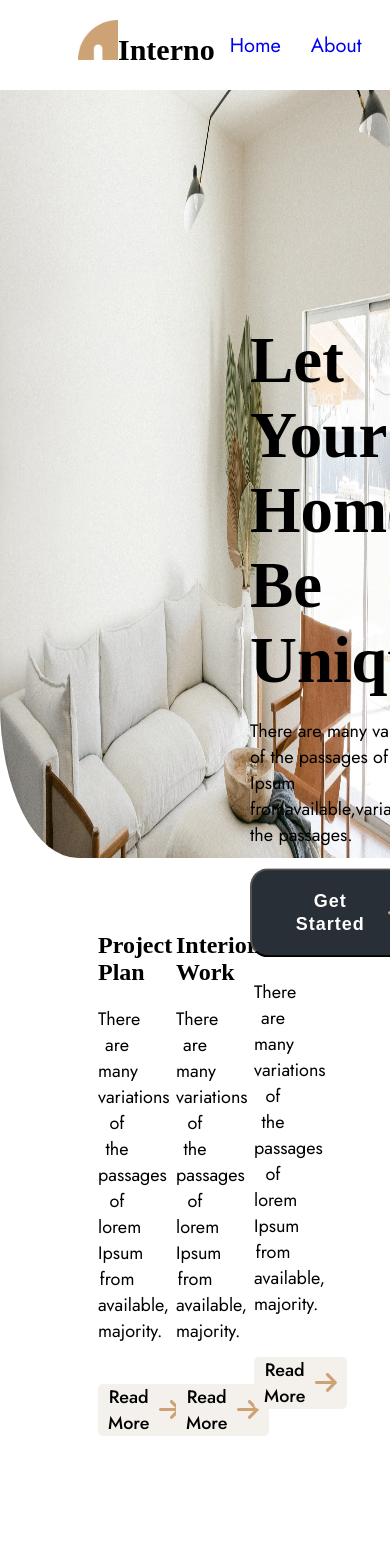
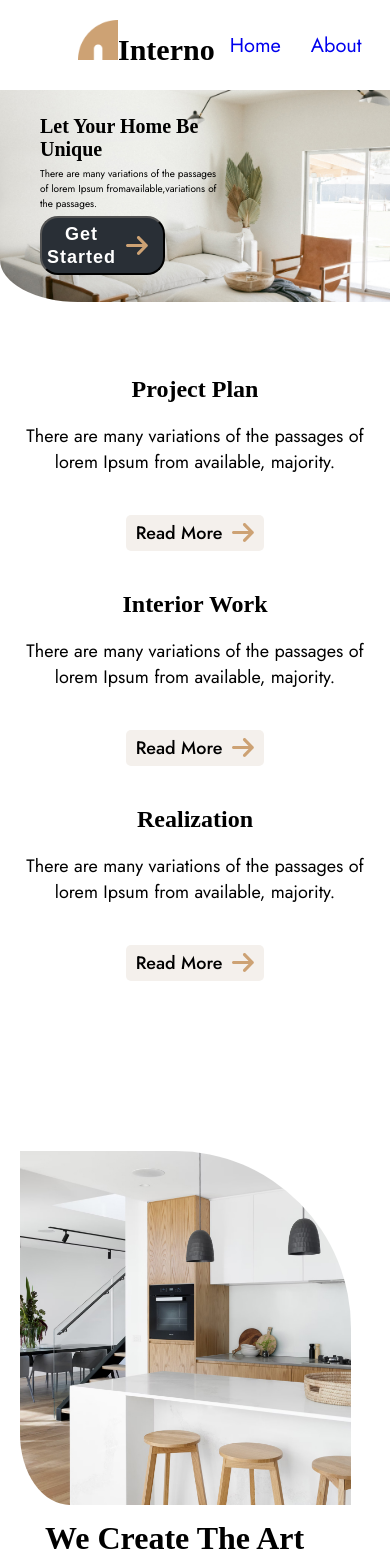
Before and after one commit to tinluong1612/Tin_Interior, a React (Vite) app: page / in a window 390 px wide. Shown: the top 1562 px of the page. Built offline with nearby package versions, Linux system fonts and the light colour scheme.

Commit message:
responsive homePage

```diff
--- a/src/pages/homePage/home.css
+++ b/src/pages/homePage/home.css
@@ -435,3 +435,137 @@
     color: #000;
     font-size: 25px;
 }
+
+/* RESPONSIVE */
+
+/* MOBILE: WIDTH < 740px */
+@media only screen and (max-width: 46.1875em) {
+    /* Banner */
+    .image-banner {
+        height: 100%;
+    }
+
+    .intro {
+        padding: 115px 20px;
+        margin: 0 20px;
+        transform: none;
+    }
+
+    .intro .title-banner{
+        font-size: 20px;
+        width: 150%;
+    }
+
+    .intro .sub-content-banner p{
+        font-size: x-small;
+        padding: 5px 0;
+        width: 150%;
+    }
+
+    .sub-content-banner .started-btn{
+        padding: 5px 5px;
+    }
+
+    .work {
+        width: 100%;
+        flex-direction: column;
+    }
+    .work .item{
+        width: 100%;
+    }
+
+    /* About Us */
+    .about-us{
+        flex-direction: column-reverse;
+    }
+    .image-about-us{
+        height: 90%;
+        width: 90%;
+        padding-left: 20px;
+    }
+
+    .sub-content-about{
+        width: 100%;
+    }
+
+    /* Testimonial */
+    .testimonial{
+        width: 100% !important;
+    }
+    .avt-info-person{
+        flex-direction: column;
+    }
+    .all-person{
+        flex-direction: column;
+    }
+    .person{
+        margin: 20px 0;
+        width: 100%;
+    }
+
+    /* client-logo */
+    .client-logo{
+        text-align: center;
+        padding: 20px;
+        position: unset;
+    }
+
+    /* Project */
+    .project{
+        width: 100%;
+    }
+
+    .heading-project p{
+        width: 100%;
+    }
+
+    .top-projects{
+        flex-direction: column;
+    }
+
+    .image-project{
+        width: 153%;
+    }
+
+    .info-project{
+        width: 153%;
+    }
+
+    /* Counter */
+    .all-info-counter{
+        display: grid;
+    }
+
+    .all-info-counter .info-counter{
+        padding: 20px 0;
+    }
+
+    .all-info-counter .vertical{
+        display: none;
+    }
+
+    /* Blog */
+    .blog-p{
+        width: 90%;
+    }
+
+    .all-blog{
+        flex-direction: column;
+    }
+
+    .item-blog{
+        margin: 20px auto !important;
+    }
+
+    /* Contact */
+    .contact{
+        width: 90% !important;
+    }
+
+    .contact-us{
+        width: 80% !important;
+    }
+}
+
+/* TABLET: WIDTH >= 740px and WIDTH < 1024px */
+@media only screen and (min-width: 46.25em) and (max-width: 63.9375em) {}
```
